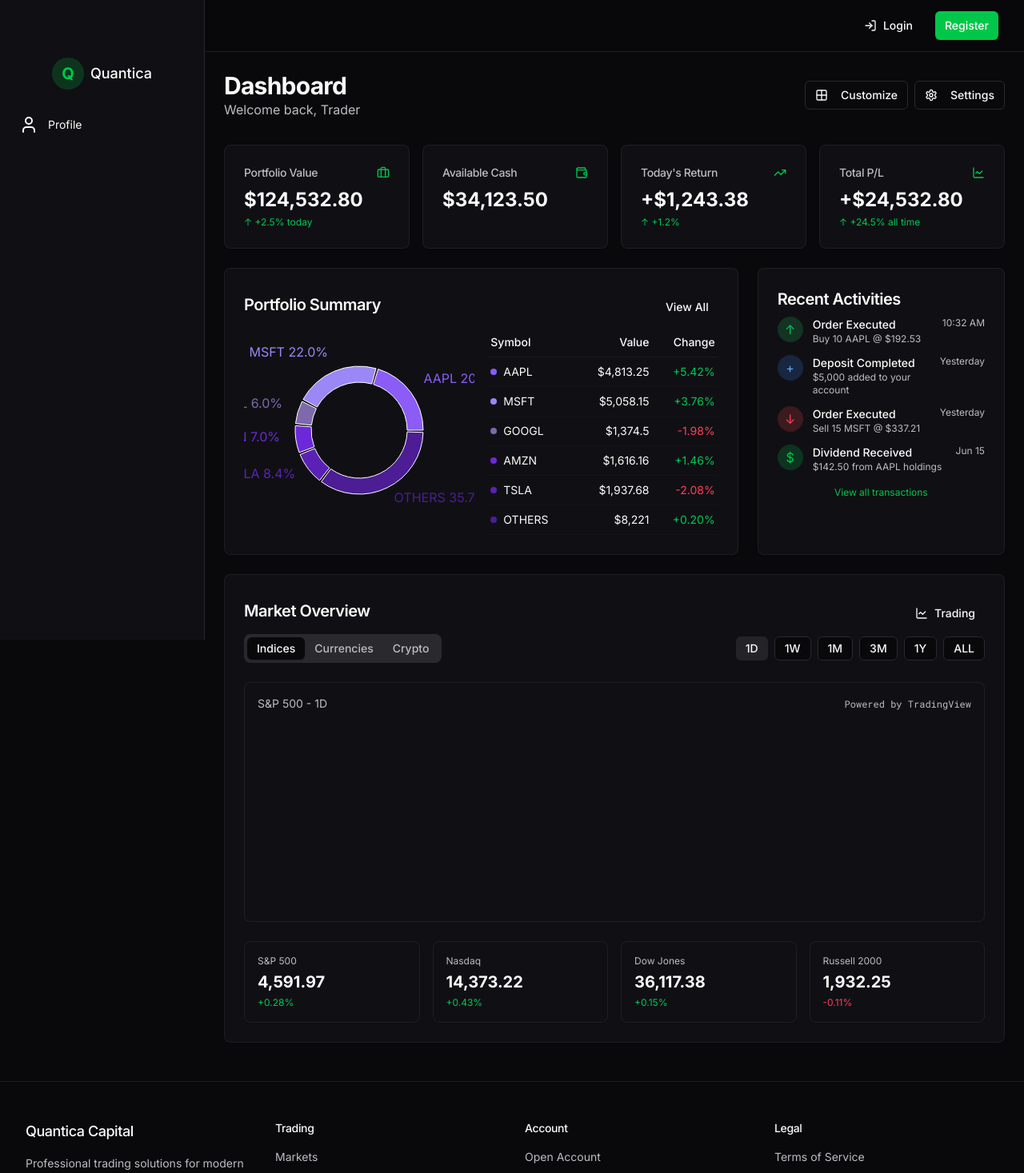
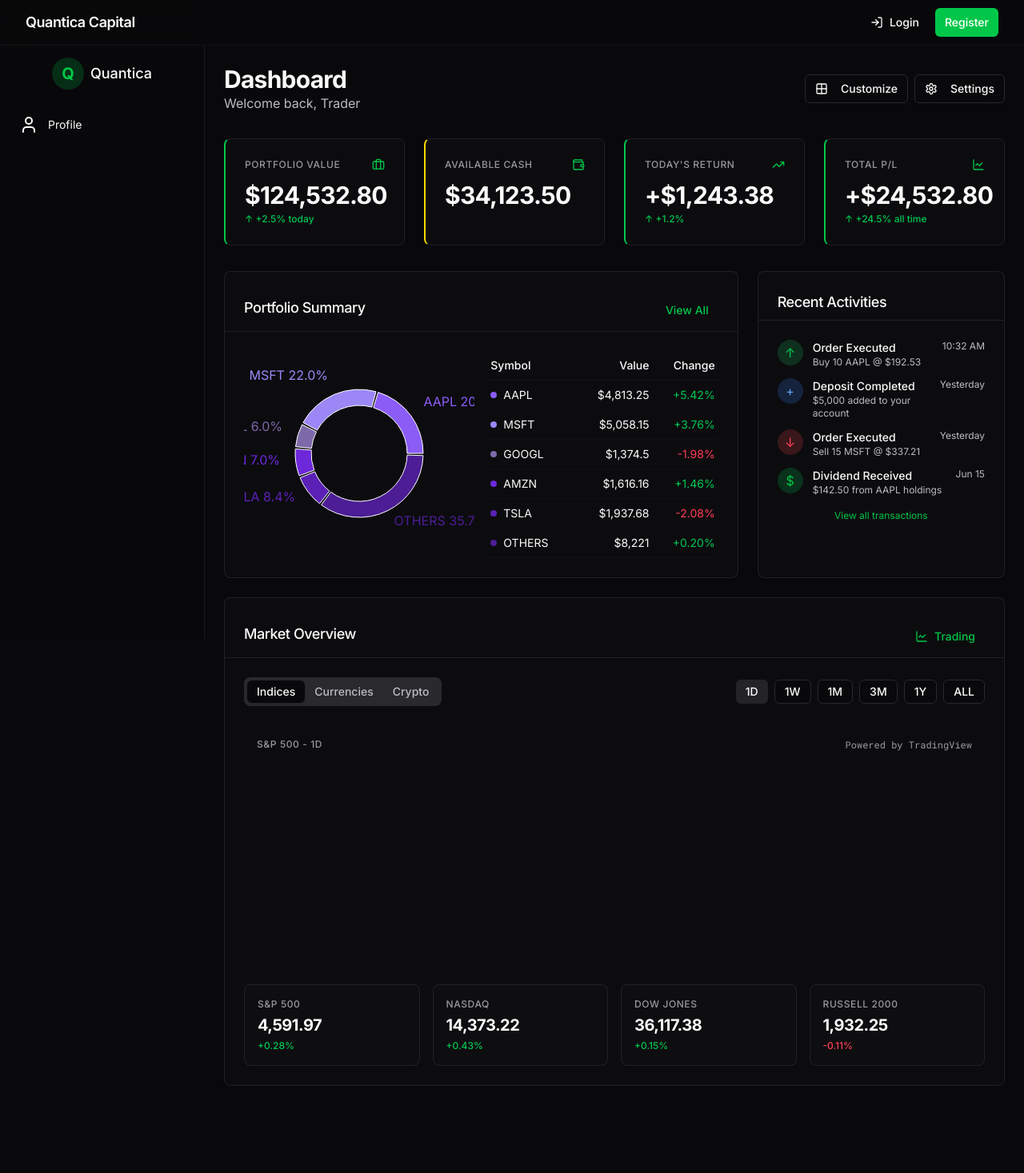
Before and after one commit to yskooo/quantica-capital, a React (Vite) app: page /dashboard in a window 1280 px wide. Shown: the top 1467 px of the page at 80% size. After the commit the page ends 1406 px from the top, so only its background shows below. Built offline with nearby package versions, Linux system fonts and the light colour scheme.

Commit message:
Revamp dashboard design

```diff
--- a/src/components/dashboard/DashboardSidebar.tsx
+++ b/src/components/dashboard/DashboardSidebar.tsx
@@ -35,7 +35,7 @@ const DashboardSidebar = ({ isOpen, setIsOpen }: SidebarProps) => {
       {/* Sidebar */}
       <aside
         className={cn(
-          "fixed left-0 top-0 bottom-0 w-64 bg-card z-30 border-r border-border/50 pt-16 transition-transform duration-300 ease-in-out",
+          "fixed left-0 top-0 bottom-0 w-64 bg-background/95 backdrop-blur-sm z-30 border-r border-border/30 pt-16 transition-transform duration-300 ease-in-out",
           isOpen ? "translate-x-0" : "-translate-x-full md:translate-x-0 md:w-16"
         )}
       >
--- a/src/components/dashboard/MarketOverview.tsx
+++ b/src/components/dashboard/MarketOverview.tsx
@@ -77,9 +77,9 @@ const MarketOverview = () => {
       </div>
 
       {/* TradingView Chart */}
-      <div className="chart-container h-64 md:h-[300px]">
-        <div className="text-sm text-muted-foreground mb-2 flex items-center justify-between">
-          <span>{marketTab === "index" ? "S&P 500" : marketTab === "forex" ? "USD/JPY" : "BTC/USD"} - {timeframe}</span>
+      <div className="h-64 md:h-[300px] bg-card/30 rounded-lg p-4">
+        <div className="text-sm text-muted-foreground/80 mb-2 flex items-center justify-between">
+          <span className="uppercase tracking-wider text-xs font-medium">{marketTab === "index" ? "S&P 500" : marketTab === "forex" ? "USD/JPY" : "BTC/USD"} - {timeframe}</span>
           <span className="text-xs font-mono">Powered by TradingView</span>
         </div>
         <TradingViewWidget symbol={symbol} height={240} />
@@ -90,11 +90,11 @@ const MarketOverview = () => {
         {(marketTab === "index" ? marketOverviewIndices :
           marketTab === "forex" ? marketOverviewCurrencies :
           cryptoCurrencies).map((index, i) => (
-          <Card key={i} className="glass-card">
-            <CardContent className="p-4">
-              <p className="text-xs text-muted-foreground">{index.name}</p>
-              <p className="text-xl font-bold mt-1">{index.value}</p>
-              <p className={`text-xs mt-1 ${index.change.startsWith("+") ? "text-market-bull" : "text-market-bear"}`}>
+          <Card key={i} className="border-border/40 bg-card/50 hover:bg-card/70 transition-colors">
+            <CardContent className="p-4 space-y-1">
+              <p className="text-xs uppercase tracking-wider text-muted-foreground/80 font-medium">{index.name}</p>
+              <p className="text-xl font-bold tracking-tight mt-2">{index.value}</p>
+              <p className={`text-xs font-medium ${index.change.startsWith("+") ? "text-market-bull" : "text-market-bear"}`}>
                 {index.change}
               </p>
             </CardContent>
--- a/src/components/layout/Navbar.tsx
+++ b/src/components/layout/Navbar.tsx
@@ -14,11 +14,11 @@ const Navbar = () => {
   const isLoggedIn = false;
 
   return (
-    <header className="border-b border-border/40 bg-background/95 backdrop-blur supports-[backdrop-filter]:bg-background/60">
-      <div className="container flex h-16 items-center justify-between">
+    <header className="sticky top-0 z-50 border-b border-border/20 bg-background/80 backdrop-blur-xl">
+      <div className="container flex h-14 items-center justify-between">
         <div className="flex items-center gap-8">
           <Link to="/" className="flex items-center space-x-2">
-            <span className="text-xl font-medium text-white text-transparent bg-clip-text">
+            <span className="text-lg font-semibold tracking-tight">
               Quantica Capital
             </span>
           </Link>
@@ -26,19 +26,19 @@ const Navbar = () => {
             <nav className="hidden md:flex gap-6">
               <Link
                 to="/dashboard"
-                className="text-sm font-medium text-muted-foreground transition-colors hover:text-foreground"
+                className="text-sm text-muted-foreground transition-colors hover:text-foreground"
               >
                 Dashboard
               </Link>
               <Link
                 to="/trading"
-                className="text-sm font-medium text-muted-foreground transition-colors hover:text-foreground"
+                className="text-sm text-muted-foreground transition-colors hover:text-foreground"
               >
                 Trading
               </Link>
               <Link
                 to="/portfolio"
-                className="text-sm font-medium text-muted-foreground transition-colors hover:text-foreground"
+                className="text-sm text-muted-foreground transition-colors hover:text-foreground"
               >
                 Portfolio
               </Link>
@@ -46,15 +46,15 @@ const Navbar = () => {
           )}
         </div>
 
-        <div className="flex items-center gap-4">
+        <div className="flex items-center gap-2">
           {isLoggedIn ? (
             <>
-              <Button variant="ghost" size="icon">
-                <Wallet className="h-5 w-5" />
+              <Button variant="ghost" size="icon" className="h-9 w-9">
+                <Wallet className="h-4 w-4" />
               </Button>
               <Link to="/profile">
-                <Button variant="ghost" size="icon">
-                  <User className="h-5 w-5" />
+                <Button variant="ghost" size="icon" className="h-9 w-9">
+                  <User className="h-4 w-4" />
                 </Button>
               </Link>
             </>
--- a/src/components/ui/data-card.tsx
+++ b/src/components/ui/data-card.tsx
@@ -33,17 +33,17 @@ const DataCard = ({
   };
 
   return (
-    <Card className={cn("glass-card", className)} {...props}>
-      <CardHeader className="pb-2">
-        <CardTitle className="text-sm font-medium text-muted-foreground flex items-center justify-between">
+    <Card className={cn("border-border/40 bg-card/50 hover:bg-card/70 transition-colors", className)} {...props}>
+      <CardHeader className="pb-3">
+        <CardTitle className="text-xs uppercase tracking-wider text-muted-foreground/80 flex items-center justify-between font-medium">
           {title}
           {icon && <span className="text-primary">{icon}</span>}
         </CardTitle>
       </CardHeader>
-      <CardContent>
-        <div className="text-2xl font-bold">{value}</div>
+      <CardContent className="space-y-1">
+        <div className="text-3xl font-bold tracking-tight">{value}</div>
         {trend && trendValue && (
-          <p className={`text-xs mt-1 flex items-center ${getTrendColor()}`}>
+          <p className={`text-xs mt-1 flex items-center font-medium ${getTrendColor()}`}>
             {trend === "up" && "↑"}
             {trend === "down" && "↓"}
             {trend === "neutral" && "→"} {trendValue}
--- a/src/index.css
+++ b/src/index.css
@@ -63,11 +63,6 @@
     @apply tracking-tight;
   }
 
-  /* Custom glass style for cards */
-  .glass-card {
-    @apply bg-card/50 backdrop-blur-sm border border-border/30;
-  }
-
   /* Market up/down indicators */
   .market-up {
     @apply text-market-bull;
@@ -75,11 +70,6 @@
 
   .market-down {
     @apply text-market-bear;
-  }
-
-  /* Chart styles */
-  .chart-container {
-    @apply bg-card rounded-lg p-4 border border-border/30;
   }
 
   /* Finance specific styles */
--- a/src/pages/dashboard/Index.tsx
+++ b/src/pages/dashboard/Index.tsx
@@ -16,7 +16,6 @@ import { Button } from "@/components/ui/button";
 import { Card, CardContent, CardHeader, CardTitle } from "@/components/ui/card";
 import DataCard from "@/components/ui/data-card";
 import Navbar from "@/components/layout/Navbar";
-import Footer from "@/components/layout/Footer";
 import DashboardSidebar from "@/components/dashboard/DashboardSidebar";
 import PortfolioSummary from "@/components/dashboard/PortfolioSummary";
 import MarketOverview from "@/components/dashboard/MarketOverview";
@@ -50,18 +49,20 @@ const Dashboard = () => {
             </div>
 
             {/* Portfolio Summary Cards */}
-            <div className="grid grid-cols-1 sm:grid-cols-2 lg:grid-cols-4 gap-4 mb-6">
+            <div className="grid grid-cols-1 sm:grid-cols-2 lg:grid-cols-4 gap-6 mb-8">
               <DataCard
                 title="Portfolio Value"
                 value="$124,532.80"
                 trend="up"
                 trendValue="+2.5% today"
                 icon={<Briefcase className="h-4 w-4" />}
+                className="border-l-2 border-l-primary"
               />
               <DataCard
                 title="Available Cash"
                 value="$34,123.50"
                 icon={<Wallet className="h-4 w-4" />}
+                className="border-l-2 border-l-accent"
               />
               <DataCard
                 title="Today's Return"
@@ -69,6 +70,7 @@ const Dashboard = () => {
                 trend="up"
                 trendValue="+1.2%"
                 icon={<TrendingUp className="h-4 w-4" />}
+                className="border-l-2 border-l-market-bull"
               />
               <DataCard
                 title="Total P/L"
@@ -76,52 +78,53 @@ const Dashboard = () => {
                 trend="up"
                 trendValue="+24.5% all time"
                 icon={<ChartLine className="h-4 w-4" />}
+                className="border-l-2 border-l-primary"
               />
             </div>
 
             <div className="grid grid-cols-1 lg:grid-cols-3 gap-6 mb-6">
               {/* Portfolio Holdings */}
-              <Card className="glass-card lg:col-span-2">
-                <CardHeader className="pb-2 flex flex-row items-center justify-between">
-                  <CardTitle className="text-xl font-semibold">Portfolio Summary</CardTitle>
+              <Card className="border-border/40 bg-card/50 lg:col-span-2">
+                <CardHeader className="pb-2 flex flex-row items-center justify-between border-b border-border/40">
+                  <CardTitle className="text-lg font-medium">Portfolio Summary</CardTitle>
                   <Link to="/portfolio">
-                    <Button variant="ghost" size="sm">View All</Button>
+                    <Button variant="ghost" size="sm" className="text-primary hover:text-primary/80">View All</Button>
                   </Link>
                 </CardHeader>
-                <CardContent>
+                <CardContent className="pt-6">
                   <PortfolioSummary />
                 </CardContent>
               </Card>
 
               {/* Recent Activities */}
-              <Card className="glass-card">
-                <CardHeader className="pb-2">
-                  <CardTitle className="text-xl font-semibold">Recent Activities</CardTitle>
+              <Card className="border-border/40 bg-card/50">
+                <CardHeader className="pb-2 border-b border-border/40">
+                  <CardTitle className="text-lg font-medium">Recent Activities</CardTitle>
                 </CardHeader>
-                <CardContent>
+                <CardContent className="pt-6">
                   <RecentActivities />
                 </CardContent>
               </Card>
             </div>
 
             {/* Market Overview with Trading Link */}
-            <Card className="glass-card mb-6">
-              <CardHeader className="pb-2 flex flex-row items-center justify-between">
-                <CardTitle className="text-xl font-semibold">Market Overview</CardTitle>
+            <Card className="border-border/40 bg-card/50 mb-6">
+              <CardHeader className="pb-2 flex flex-row items-center justify-between border-b border-border/40">
+                <CardTitle className="text-lg font-medium">Market Overview</CardTitle>
                 <Link to="/trading">
-                  <Button variant="ghost" size="sm" className="flex items-center gap-2">
+                  <Button variant="ghost" size="sm" className="flex items-center gap-2 text-primary hover:text-primary/80">
                     <ChartLine className="h-4 w-4" /> Trading
                   </Button>
                 </Link>
               </CardHeader>
-              <CardContent>
+              <CardContent className="pt-6">
                 <MarketOverview />
               </CardContent>
             </Card>
           </div>
         </main>
       </div>
-      <Footer />
+
     </div>
   );
 };
```
Also changed, not shown: src/pages/dashboard/Portfolio.tsx (+4 -4 lines), src/pages/dashboard/Profile.tsx (+5 -5 lines), src/pages/dashboard/Settings.tsx (+6 -7 lines), src/pages/dashboard/Trading.tsx (+8 -8 lines), src/pages/dashboard/Wallet.tsx (+5 -5 lines).
